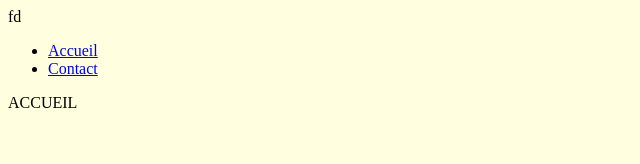
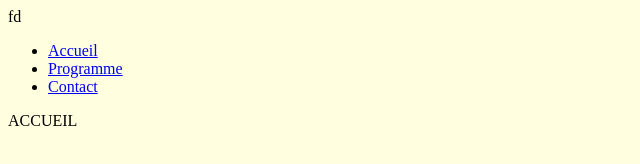
Before and after one commit to cedryc-ruth/festival2025, a plain HTML site: page index.html in a window 1280 px wide. Shown: the whole page, without its empty margins (0-640 px from the left). Drawn offline with Linux system fonts and the light colour scheme.

Commit message:
Ajout du lien programme dans le menu

```diff
--- a/index.html
+++ b/index.html
@@ -9,6 +9,7 @@
 <nav>
 	<ul>
 		<li><a href="#">Accueil</a></li>
+		<li><a href="/programme.html">Programme</a></li>
 		<li><a href="/contact.html">Contact</a></li>
 	</ul>
 </nav>
```
